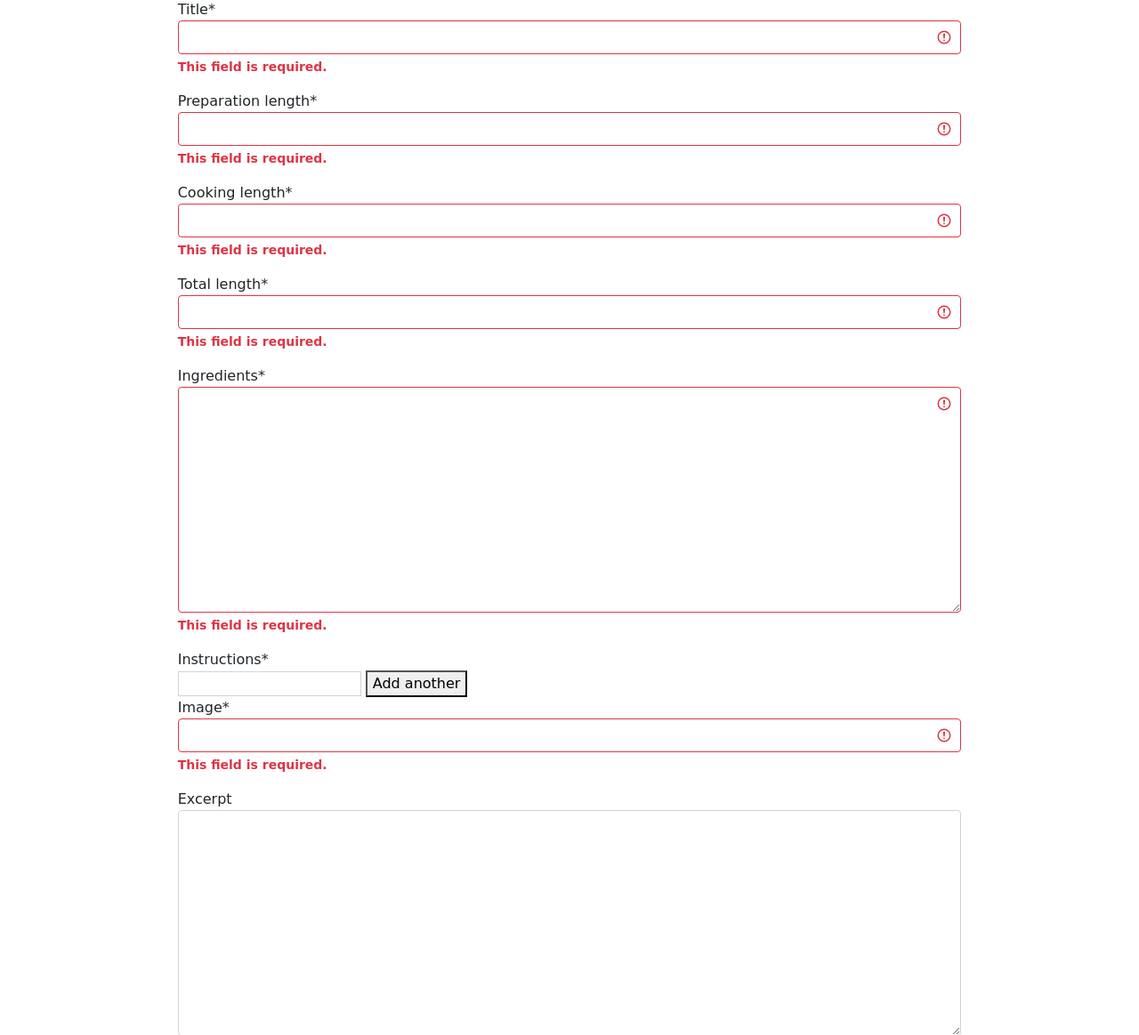
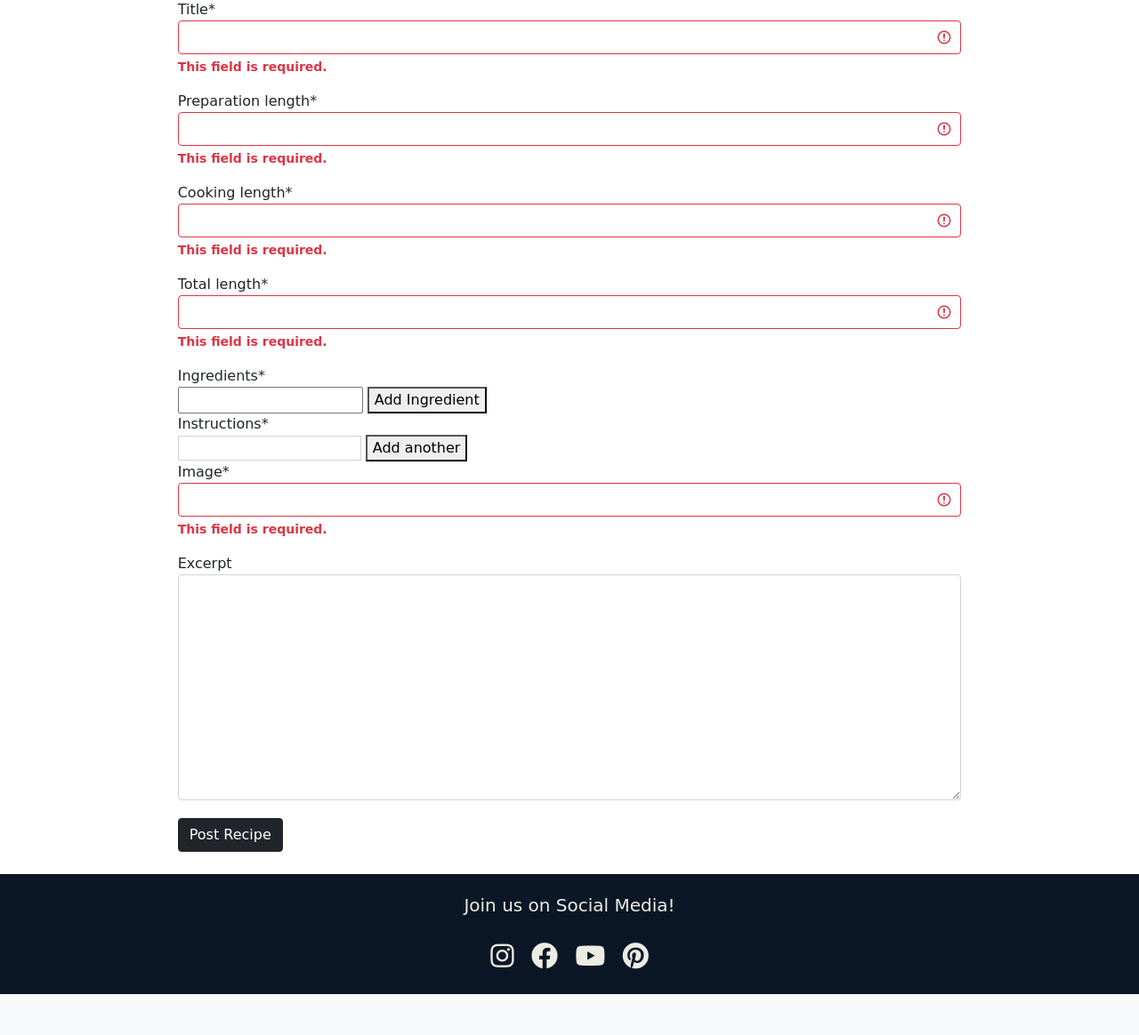
Before and after one commit to SamanthaBooth81/foody-family, a Django app: page /recipes/add-recipe/ in a window 1280 px wide. Shown: the part 163-1327 px from the top of the page at 89% size. After the commit the page ends 1281 px from the top, so only its background shows below. Run offline with Django 3.2, Linux system fonts and the light colour scheme; some libraries are stand-ins or nearby versions; some web fonts are replaced.

Commit message:
add widget for ingredients and start url to view pending recipes

```diff
--- a/recipes/forms.py
+++ b/recipes/forms.py
@@ -1,6 +1,6 @@
 from django import forms
 from .models import Recipe
-from .widget import MultiInputWidget
+from .widget import MultiInputWidget, MultiInputIngredientWidget
 
 
 class RecipeForm(forms.ModelForm):
@@ -10,5 +10,6 @@ class RecipeForm(forms.ModelForm):
                   'total_length', 'ingredients', 'instructions',
                   'featured_image', 'excerpt',)
         widgets = {
+            'ingredients': MultiInputIngredientWidget(),
             'instructions': MultiInputWidget(),
         }
--- a/recipes/urls.py
+++ b/recipes/urls.py
@@ -8,6 +8,8 @@ urlpatterns = [
          views.UserPostedRecipes.as_view(), name="my_posted_recipes"),
     path("pending-approval/",
          views.ApprovalPendingRecipes.as_view(), name="my_pending_recipes"),
+    path("pending-approval/<int:pk>",
+         views.DraftRecipeDetail.as_view(), name="draft_recipe_detail"),
     path("my-recipes/update-recipe/<int:pk>",
          views.UpdateRecipe.as_view(), name="update_recipe"),
     path("my-recipes/delete-recipe/<int:pk>",
--- a/recipes/views.py
+++ b/recipes/views.py
@@ -33,12 +33,38 @@ class RecipeDetail(View):
         recipe.instructions = recipe.instructions.replace(
             '[', '').replace(']', '').replace("'", '').split(',')
 
+        recipe.ingredients = recipe.ingredients.replace(
+            '[', '').replace(']', '').replace("'", '').split(',')
+
         return render(
             request,
             "recipe_detail.html",
             {
                 "recipe": recipe,
                 "liked": liked
+            },
+        )
+
+
+class DraftRecipeDetail(View):
+    """View pending approval recipe details"""
+
+    def get(self, request, slug, *args, **kwargs):
+        """Function to get the recipe details"""
+        queryset = Recipe.objects.filter(status=0)
+        recipe = get_object_or_404(queryset, slug=slug)
+
+        recipe.ingredients = recipe.ingredients.replace(
+            '[', '').replace(']', '').replace("'", '').split(',')
+
+        recipe.instructions = recipe.instructions.replace(
+            '[', '').replace(']', '').replace("'", '').split(',')
+
+        return render(
+            request,
+            "draft_recipe.html",
+            {
+                "recipe": recipe,
             },
         )
 
@@ -66,6 +92,7 @@ def AddRecipe(request):
         recipe = recipe_form.save(commit=False)
         # Post on Stack Overflow in README for appending array
         # to recipe model along with guidance from my mentor
+        recipe.ingredients = request.POST.getlist('ingredients')
         recipe.instructions = request.POST.getlist('instructions')
         recipe.author_id = request.user.id
         recipe.slug = slugify(recipe.title)
--- a/recipes/widget.py
+++ b/recipes/widget.py
@@ -2,6 +2,14 @@ from django.utils.safestring import mark_safe
 from django.template.loader import render_to_string
 from django import forms
 
+
+class MultiInputIngredientWidget(forms.widgets.TextInput):
+    template_name = 'multi_input_ingredient_widget.html'
+    ingredients = 'ingredients[]'
+
+    def render(self, name, value, attrs=None, renderer=None):
+        context = {'widget': {'name': 'ingredients', 'type': 'text'}}
+        return mark_safe(render_to_string(self.template_name, context=context))
 
 class MultiInputWidget(forms.widgets.TextInput):
     template_name = 'multi_input_widget.html'
--- a/static/css/style.css
+++ b/static/css/style.css
@@ -79,6 +79,17 @@ h1 {
 }
 
 /* Add Recipe Form Styling */
+
+.add-ingredient {
+    margin-top: 5px;
+    margin-left: 15px;
+}
+
+.add-instruction {
+    margin-top: 5px;
+    margin-left: 15px;
+}
+
 /* #error_1_id_title,
 #error_1_id_preparation_length,
 #error_1_id_cooking_length,
--- a/static/js/script.js
+++ b/static/js/script.js
@@ -6,19 +6,43 @@
 //     let alert = new bootstrap.Alert(messages);
 //     alert.close()}, 3000);
 
-function deleteInstruction(target){
+function deleteIngredient(target) {
+    divId = target.getAttribute('data-ingredient-id')
+    document.getElementById(divId).remove();
+}
+
+
+document.addEventListener("DOMContentLoaded", function () {
+    let ingredientsCounter = 0;
+
+
+    function add_ingredients(event) {
+        ingredientId = 'ingredient_' + ingredientsCounter;
+        new_ingredient = '<div class="add-ingredient" id="' + ingredientId + '"> <input type="text" name="ingredients"> <button type="button" onClick="deleteIngredient(this)" class="delete_ingredient" data-ingredient-id="' + ingredientId + '">Delete</button></div>';
+        ingredientsCounter = ingredientsCounter + 1;
+        let newingredient = document.createElement('div');
+        newingredient.innerHTML = new_ingredient;
+        document.getElementById('ingredients_list').appendChild(newingredient);
+    }
+
+
+    document.getElementById('add_ingredients').addEventListener('click', add_ingredients);
+
+});
+
+function deleteInstruction(target) {
     divId = target.getAttribute('data-instruction-id')
     document.getElementById(divId).remove();
 }
 
 
-document.addEventListener("DOMContentLoaded", function() {
+document.addEventListener("DOMContentLoaded", function () {
     let instructionsCounter = 0;
 
 
-    function add_instruction(event){
+    function add_instruction(event) {
         instructionId = 'instruction_' + instructionsCounter;
-        new_instruction = '<div style="margin-top: 5px; margin-left: 15px;" id="' + instructionId + '"> <input type="text" name="instructions"> <button type="button" onClick="deleteInstruction(this)" class="delete_instruction" data-instruction-id="'+ instructionId +'">Delete</button></div>';
+        new_instruction = '<div class="add-instruction" id="' + instructionId + '"> <input type="text" name="instructions"> <button type="button" onClick="deleteInstruction(this)" class="delete_instruction" data-instruction-id="' + instructionId + '">Delete</button></div>';
         instructionsCounter = instructionsCounter + 1;
         let newdiv = document.createElement('div');
         newdiv.innerHTML = new_instruction;
@@ -28,4 +52,5 @@ document.addEventListener("DOMContentLoaded", function() {
 
     document.getElementById('add_step').addEventListener('click', add_instruction);
 
+
 });
--- /dev/null
+++ b/templates/multi_input_ingredient_widget.html
@@ -0,0 +1,8 @@
+<div>
+    {% include "django/forms/widgets/input.html" with widget=widget  %}
+    <button type="button" id="add_ingredients">Add Ingredient</button>
+    <div id="ingredients_list">
+
+    </div>
+
+</div>
--- a/templates/my_drafts.html
+++ b/templates/my_drafts.html
@@ -34,7 +34,9 @@
                         <img src="{{ recipes.featured_image.url }}" alt="recipe image">
                         {% endif %}
                         <div class="card-body">
+                            <a href="{ %url 'draft_recipe_detail' recipes.slug %}">
                                 <h5 class="card-title draft-rec-card-title">{{ recipes.title }}</h5>
+                            </a>
                                 <hr>
                             <div class="card-text">
                                 <span class="edit-btn">
--- a/templates/recipe_detail.html
+++ b/templates/recipe_detail.html
@@ -61,7 +61,11 @@
 <div class="rec-detail recipe-detail">
     <div class="recipe-display left-div ingredients">
         <h2>Ingredients</h2>
-        <span>{{ recipe.ingredients|safe }}</span>
+        <ul>
+            {%for ingredient in recipe.ingredients%}
+            <li>{{ ingredient|safe }}</li>
+            {% endfor %}
+        </ul>
     </div>
 
     <div class="method">
```
